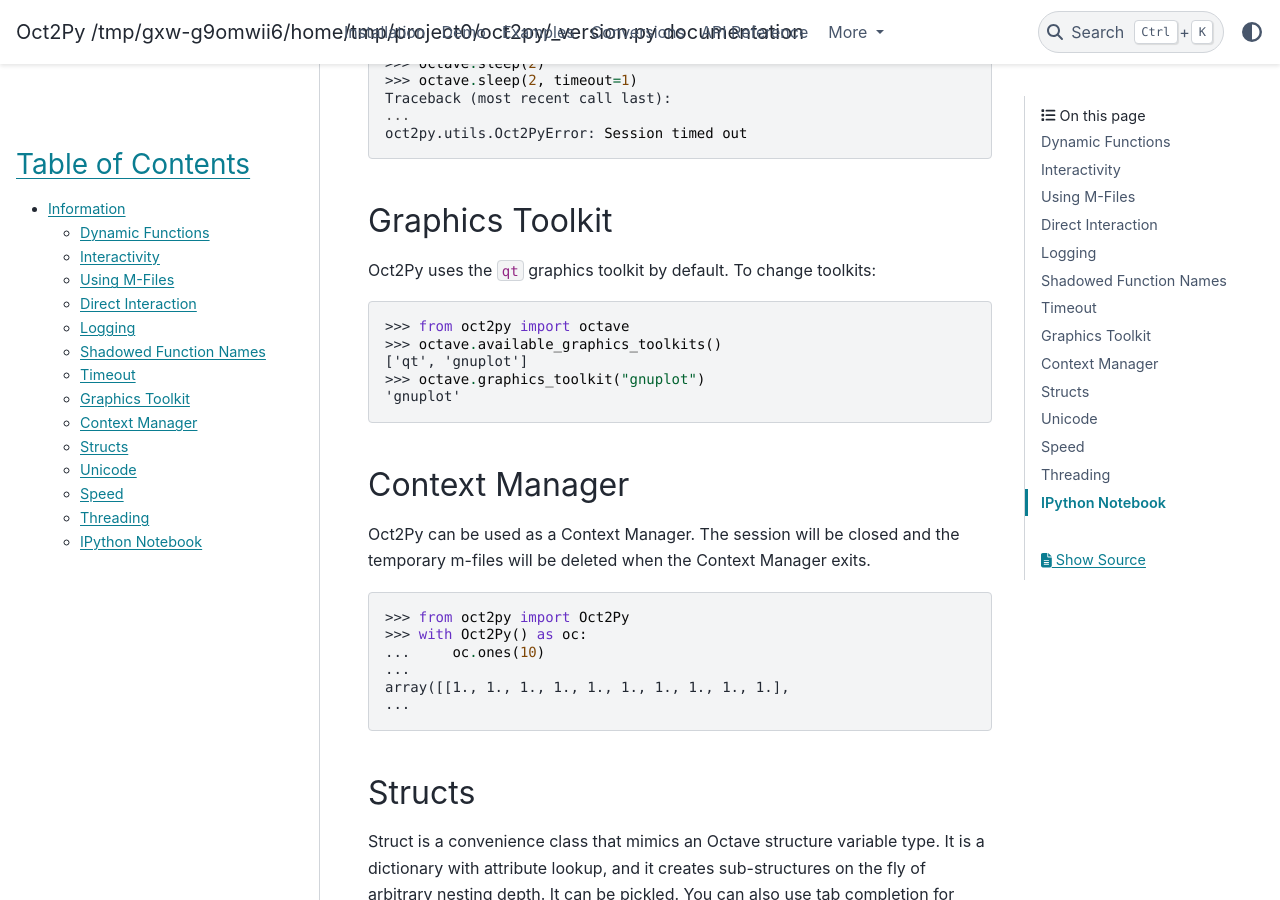
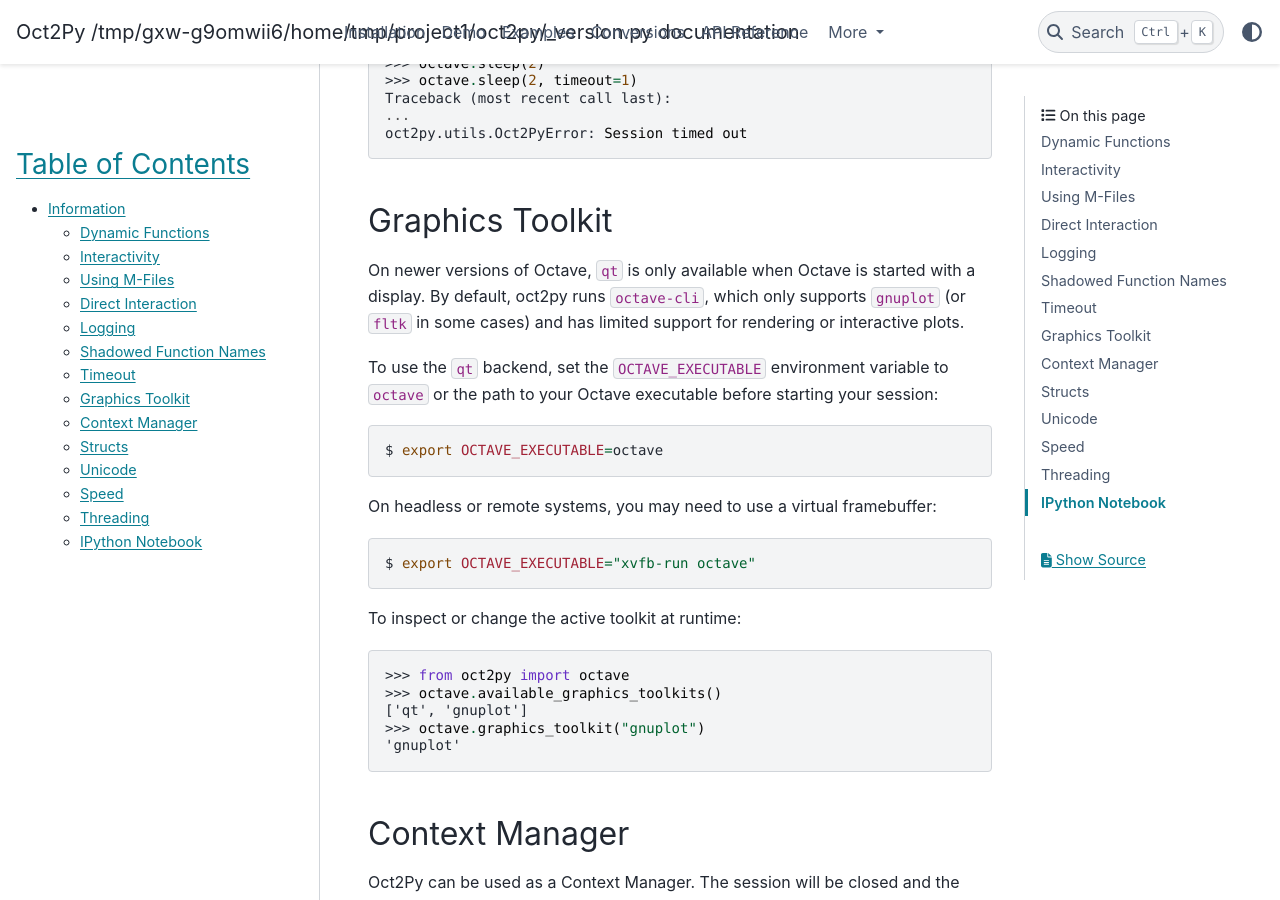
Before and after one commit to blink1073/oct2py, a Sphinx documentation site: the page built from docs/source/info.rst, in a window 1280 px wide and 900 px high, scrolled down 2678 px. Built offline with Sphinx 7.4.7 and the PyData theme 0.15.4, drawn with Linux system fonts in a browser that asks for light colours.

Commit message:
docs: document qt backend requirements and OCTAVE_EXECUTABLE usage (#353)
On newer Octave versions, the qt graphics toolkit requires a display,
but oct2py defaults to octave-cli which only supports gnuplot/fltk.
Add instructions for setting OCTAVE_EXECUTABLE and using xvfb-run on
headless systems.

Co-authored-by: Claude Sonnet 4.6 <noreply@anthropic.com>

```diff
--- a/docs/source/info.rst
+++ b/docs/source/info.rst
@@ -131,7 +131,26 @@ timeout.
 
 Graphics Toolkit
 ================
-Oct2Py uses the ``qt`` graphics toolkit by default.  To change toolkits:
+On newer versions of Octave, ``qt`` is only available when Octave is started with a
+display.  By default, oct2py runs ``octave-cli``, which only supports
+``gnuplot`` (or ``fltk`` in some cases) and has limited support for rendering
+or interactive plots.
+
+To use the ``qt`` backend, set the ``OCTAVE_EXECUTABLE`` environment variable
+to ``octave`` or the path to your Octave executable before starting your
+session:
+
+.. code-block:: bash
+
+    $ export OCTAVE_EXECUTABLE=octave
+
+On headless or remote systems, you may need to use a virtual framebuffer:
+
+.. code-block:: bash
+
+    $ export OCTAVE_EXECUTABLE="xvfb-run octave"
+
+To inspect or change the active toolkit at runtime:
 
 .. code-block:: pycon
 
```
Also changed, not shown: docs/source/installation.rst (+20 -0 lines).
